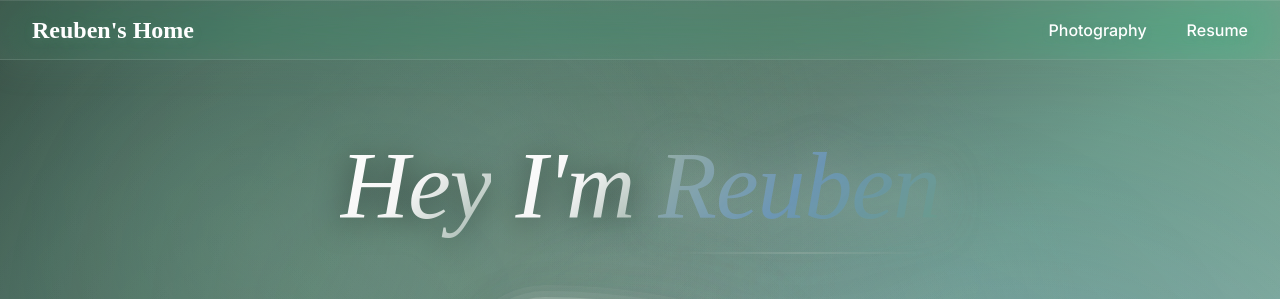
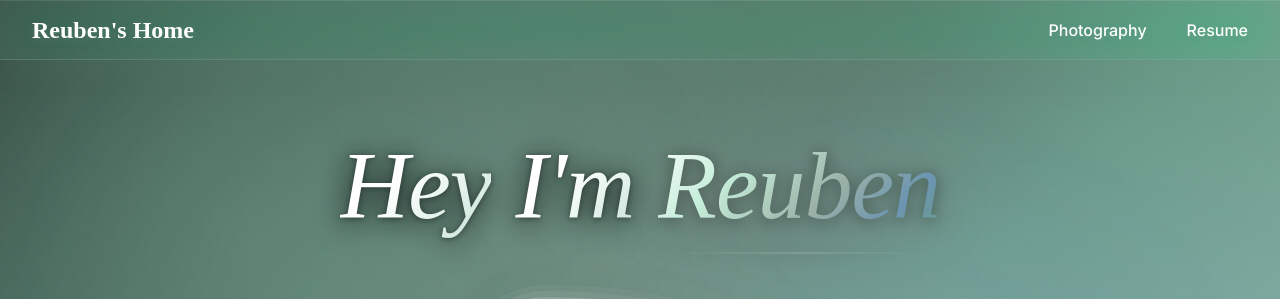
Before and after one commit to ReubenGVarghese/Reubens-Website, a React (Vite) app: page / in a window 1280 px wide. Shown: the top 299 px of the page. Built offline with nearby package versions, Linux system fonts and the light colour scheme; grey boxes are pictures that could not be loaded; a web font is replaced by a local one.

Commit message:
Update Home.css

```diff
--- a/src/Home.css
+++ b/src/Home.css
@@ -42,7 +42,7 @@
 
 .title-word {
   display: inline-block;
-  background: linear-gradient(135deg, #ffffff 0%, #f5f5f5 50%, rgba(154, 176, 166, 0.95) 100%);
+  background: linear-gradient(135deg, #ffffff 0%, #ffffff 40%, rgba(240, 250, 245, 0.98) 60%, rgba(200, 230, 220, 0.95) 100%);
   -webkit-background-clip: text;
   -webkit-text-fill-color: transparent;
   background-clip: text;
@@ -52,7 +52,8 @@
   font-style: italic;
   font-weight: 300;
   letter-spacing: -1px;
-  filter: drop-shadow(0 3px 15px rgba(0, 0, 0, 0.5));
+  filter: drop-shadow(0 3px 15px rgba(0, 0, 0, 0.7)) drop-shadow(0 1px 3px rgba(0, 0, 0, 0.5));
+  color: #ffffff; /* Fallback color for browsers that don't support background-clip */
 }
 
 .title-word:hover {
@@ -61,12 +62,13 @@
 }
 
 .title-word.highlight {
-  background: linear-gradient(135deg, rgba(154, 176, 166, 1) 0%, rgba(108, 150, 182, 0.95) 50%, rgba(106, 155, 134, 1) 100%);
+  background: linear-gradient(135deg, #ffffff 0%, rgba(200, 240, 220, 0.98) 30%, rgba(154, 176, 166, 1) 60%, rgba(108, 150, 182, 0.95) 80%, rgba(106, 155, 134, 1) 100%);
   -webkit-background-clip: text;
   -webkit-text-fill-color: transparent;
   background-clip: text;
   position: relative;
-  filter: drop-shadow(0 4px 20px rgba(154, 176, 166, 0.6));
+  filter: drop-shadow(0 4px 20px rgba(154, 176, 166, 0.8)) drop-shadow(0 2px 8px rgba(0, 0, 0, 0.6));
+  color: #ffffff; /* Fallback color for browsers that don't support background-clip */
 }
 
 .title-word.highlight::after {
```
